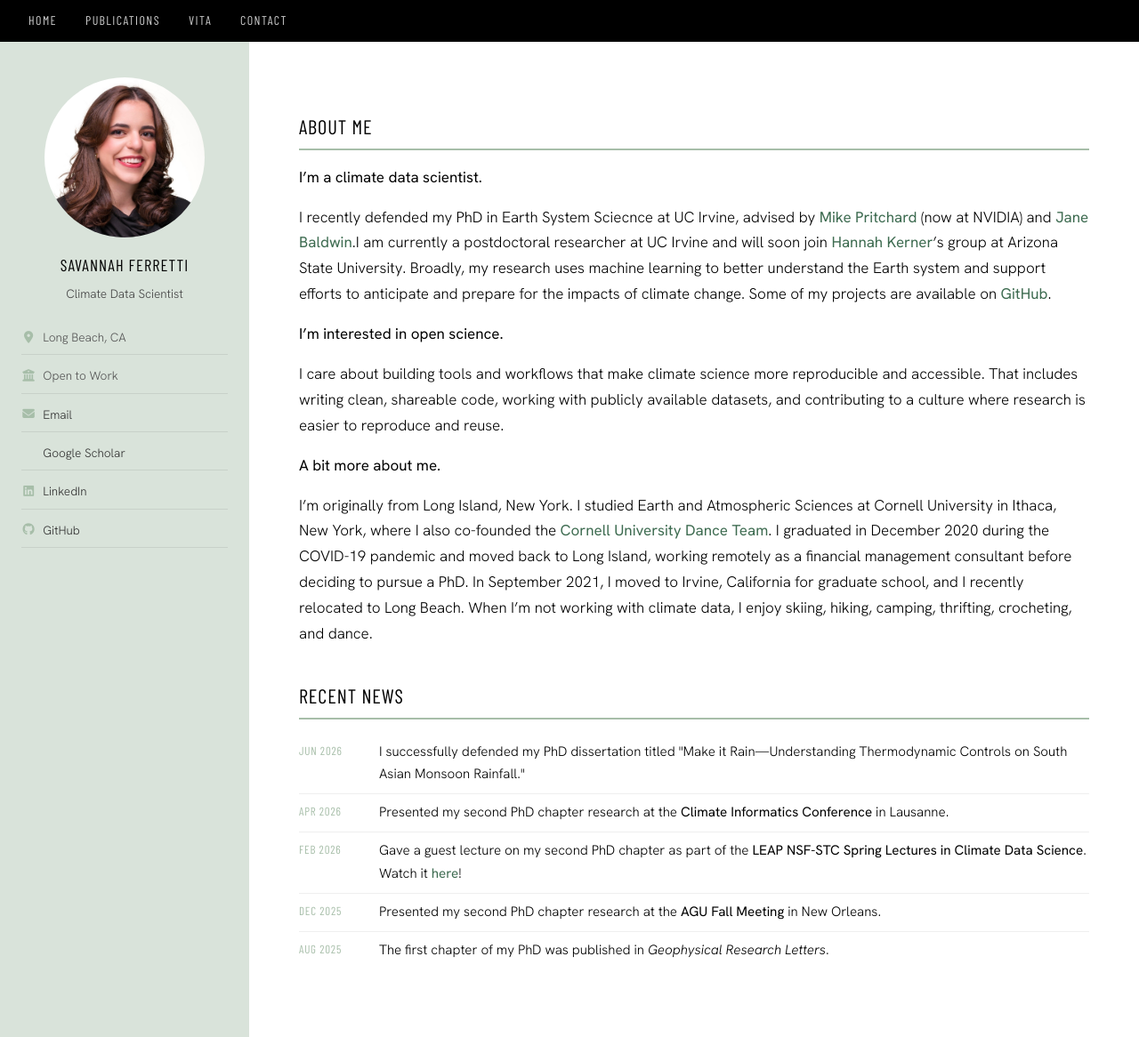
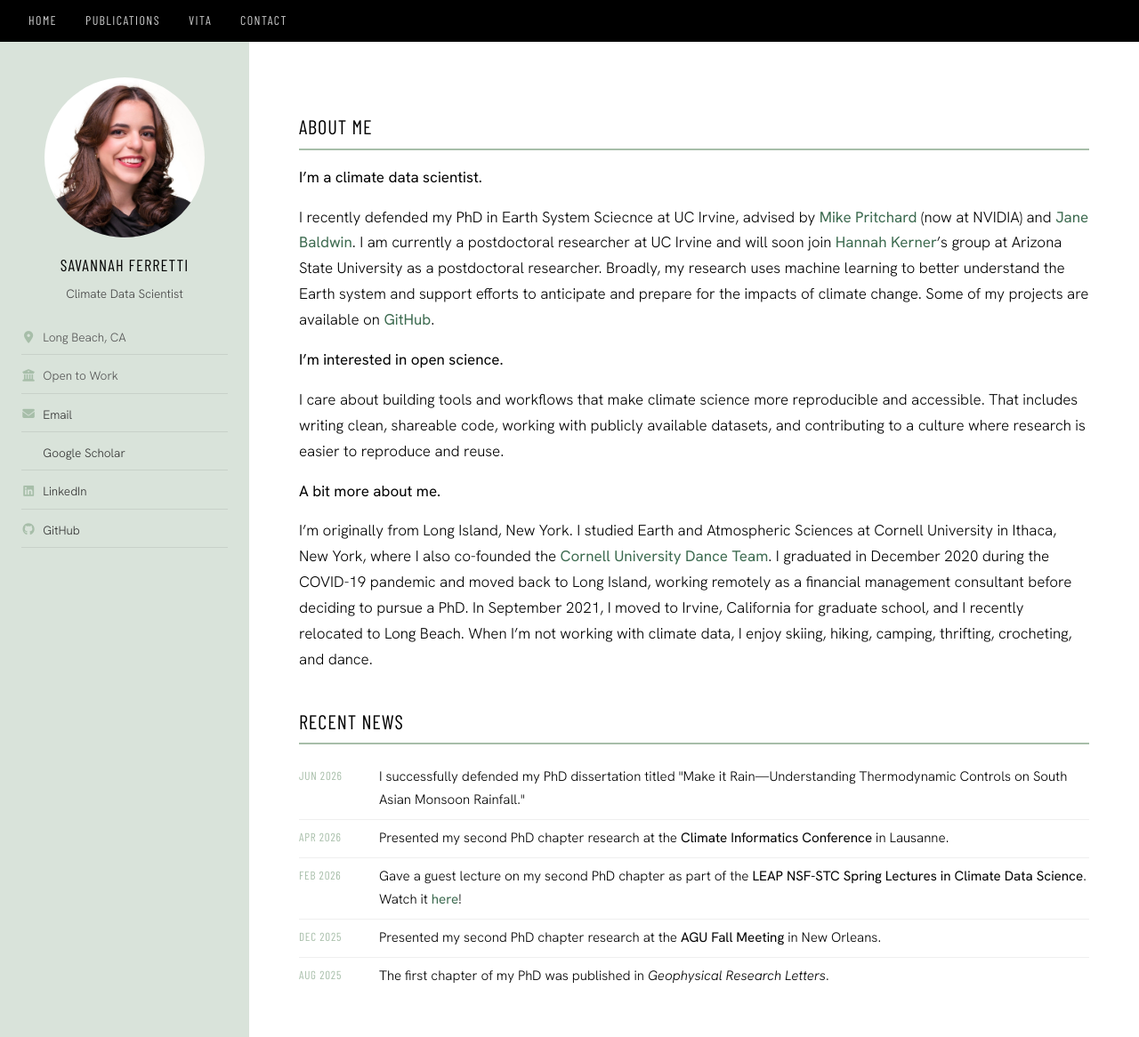
Before and after one commit to savannahferretti/savannahferretti.github.io, a Jekyll site: the page built from pages/index.md, in a window 1280 px wide and 1166 px high. Shown: the whole window at 89% size. Built offline with Jekyll 4.4.1, drawn with Linux system fonts in a browser that asks for light colours; a style sheet for code colours, icons or effects is not loaded.

Commit message:
Fix typo and enhance clarity in About Me section
Corrected a typo and improved sentence structure for clarity.

```diff
--- a/pages/index.md
+++ b/pages/index.md
@@ -9,7 +9,7 @@ description: "General information about me."
 
 **I'm a climate data scientist.**
 
-I recently defended my PhD in Earth System Sciecnce at UC Irvine, advised by [Mike Pritchard](https://research.nvidia.com/person/mike-pritchard) (now at NVIDIA) and [Jane Baldwin](https://www.janebaldw.in/).I am currently a postdoctoral researcher at UC Irvine and will soon join [Hannah Kerner](https://hannah-rae.github.io/)’s group at Arizona State University. Broadly, my research uses machine learning to better understand the Earth system and support efforts to anticipate and prepare for the impacts of climate change. Some of my projects are available on [GitHub](https://github.com/savannahferretti).
+I recently defended my PhD in Earth System Sciecnce at UC Irvine, advised by [Mike Pritchard](https://research.nvidia.com/person/mike-pritchard) (now at NVIDIA) and [Jane Baldwin](https://www.janebaldw.in/). I am currently a postdoctoral researcher at UC Irvine and will soon join [Hannah Kerner](https://hannah-rae.github.io/)’s group at Arizona State University as a postdoctoral researcher. Broadly, my research uses machine learning to better understand the Earth system and support efforts to anticipate and prepare for the impacts of climate change. Some of my projects are available on [GitHub](https://github.com/savannahferretti).
 
 **I’m interested in open science.**
 
```
